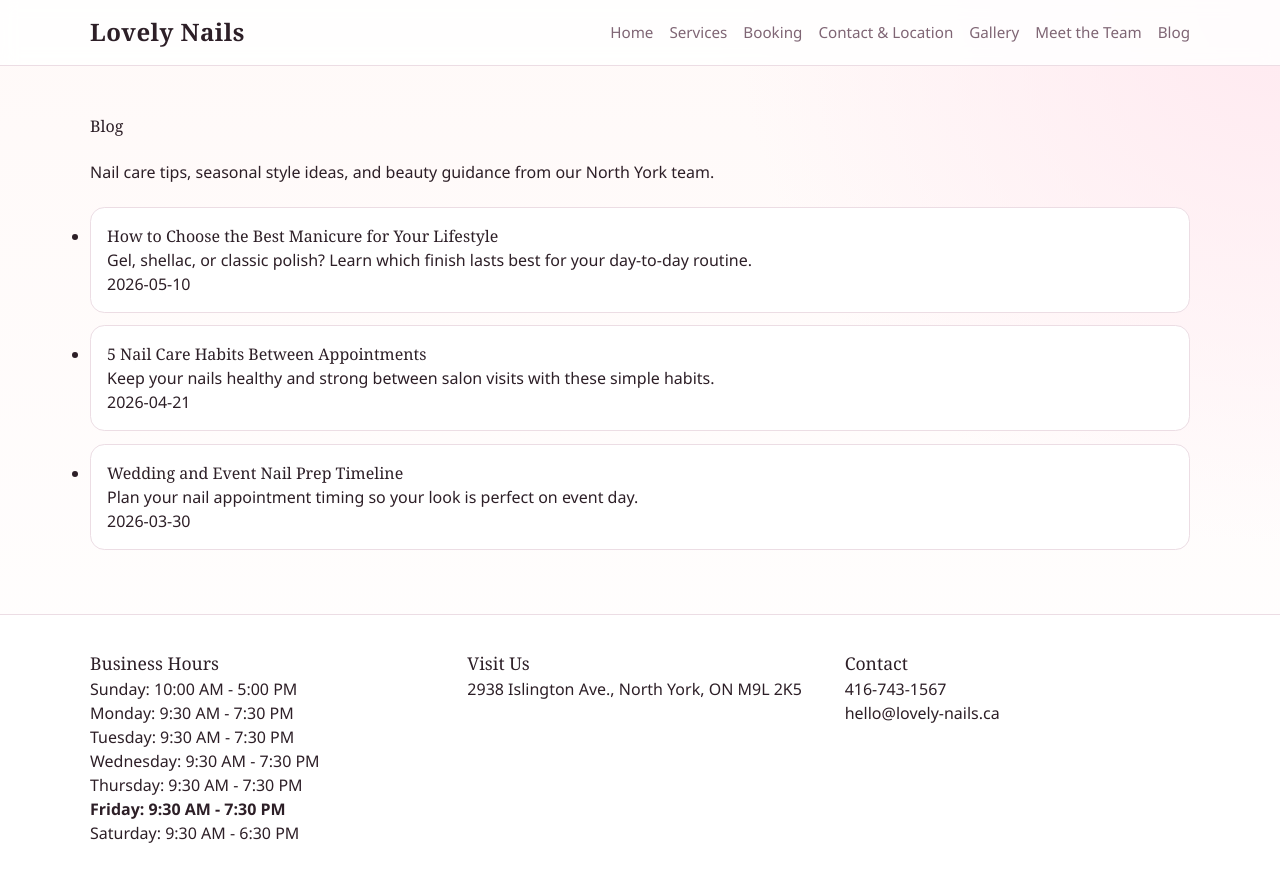
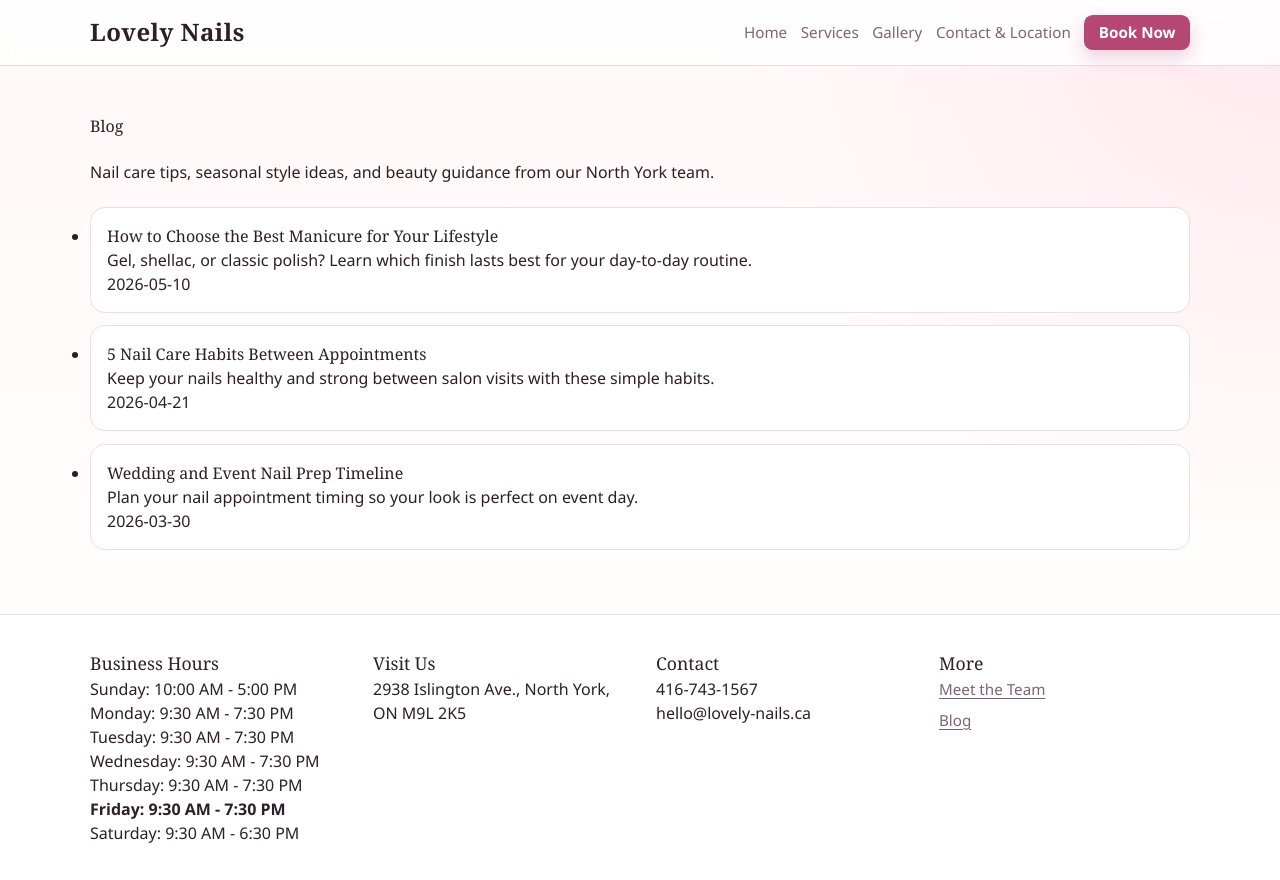
Before and after one commit to cindyorangis/lovelynails, a Next.js app: page /blog in a window 1280 px wide. Built offline with nearby package versions, Linux system fonts and the light colour scheme.

Commit message:
update nav hierarchy

```diff
--- a/app/globals.css
+++ b/app/globals.css
@@ -50,6 +50,7 @@ a {
 .site-header {
   position: sticky;
   top: 0;
+  z-index: 20;
   backdrop-filter: blur(8px);
   background: color-mix(in srgb, #fff 86%, transparent);
   border-bottom: 1px solid var(--border);
@@ -72,14 +73,33 @@ a {
 
 .main-nav {
   display: flex;
-  gap: 1rem;
+  align-items: center;
+  gap: 0.85rem;
   flex-wrap: wrap;
   font-size: 0.95rem;
   color: var(--muted);
 }
 
+.main-nav a {
+  line-height: 1;
+}
+
 .main-nav a:hover {
   color: var(--primary-deep);
+}
+
+.main-nav .nav-cta {
+  padding: 0.62rem 0.9rem;
+  border-radius: 0.55rem;
+  background: var(--primary);
+  color: #fff;
+  font-weight: 700;
+  box-shadow: 0 8px 18px color-mix(in srgb, var(--primary) 24%, transparent);
+}
+
+.main-nav .nav-cta:hover {
+  background: var(--primary-deep);
+  color: #fff;
 }
 
 /* ─────────────────────────────────────────
@@ -1051,6 +1071,26 @@ h2,
   font-size: 1.1rem;
 }
 
+.footer-links {
+  display: grid;
+  gap: 0.45rem;
+  margin: 0;
+  padding: 0;
+  list-style: none;
+}
+
+.footer-links a {
+  color: var(--muted);
+  font-size: 0.95rem;
+  text-decoration: underline;
+  text-underline-offset: 3px;
+  text-decoration-thickness: 1px;
+}
+
+.footer-links a:hover {
+  color: var(--primary-deep);
+}
+
 .hour-today {
   font-weight: 700;
 }
@@ -1098,6 +1138,15 @@ h2,
     flex-direction: column;
   }
 
+  .main-nav {
+    width: 100%;
+    gap: 0.75rem;
+  }
+
+  .main-nav .nav-cta {
+    margin-left: auto;
+  }
+
   .promo-compact {
     grid-template-columns: 1fr;
   }
--- a/app/layout.tsx
+++ b/app/layout.tsx
@@ -1,7 +1,7 @@
 import type { Metadata } from "next";
 import Link from "next/link";
 import "./globals.css";
-import { mainNav, siteConfig } from "./site-data";
+import { primaryNav, secondaryNav, siteConfig } from "./site-data";
 
 // Get the current day of the week
 function getTodayDay(): string {
@@ -55,8 +55,12 @@ export default function RootLayout({
               Lovely Nails
             </Link>
             <nav aria-label="Main navigation" className="main-nav">
-              {mainNav.map((item) => (
-                <Link key={item.href} href={item.href}>
+              {primaryNav.map((item) => (
+                <Link
+                  key={item.href}
+                  href={item.href}
+                  className={item.isCta ? "nav-cta" : undefined}
+                >
                   {item.label}
                 </Link>
               ))}
@@ -97,6 +101,16 @@ export default function RootLayout({
               <p>{siteConfig.phone}</p>
               <p>{siteConfig.email}</p>
             </div>
+            <div>
+              <h2>More</h2>
+              <ul className="footer-links">
+                {secondaryNav.map((item) => (
+                  <li key={item.href}>
+                    <Link href={item.href}>{item.label}</Link>
+                  </li>
+                ))}
+              </ul>
+            </div>
           </div>
         </footer>
       </body>
--- a/app/site-data.ts
+++ b/app/site-data.ts
@@ -25,15 +25,20 @@ export const siteConfig = {
   ],
 };
 
-export const mainNav = [
+export const primaryNav = [
   { href: "/", label: "Home" },
   { href: "/services", label: "Services" },
-  { href: "/booking", label: "Booking" },
+  { href: "/gallery", label: "Gallery" },
   { href: "/contact-location", label: "Contact & Location" },
-  { href: "/gallery", label: "Gallery" },
+  { href: "/booking", label: "Book Now", isCta: true },
+];
+
+export const secondaryNav = [
   { href: "/meet-the-team", label: "Meet the Team" },
   { href: "/blog", label: "Blog" },
 ];
+
+export const mainNav = [...primaryNav, ...secondaryNav];
 
 export type Promotion = {
   id: string;
```
